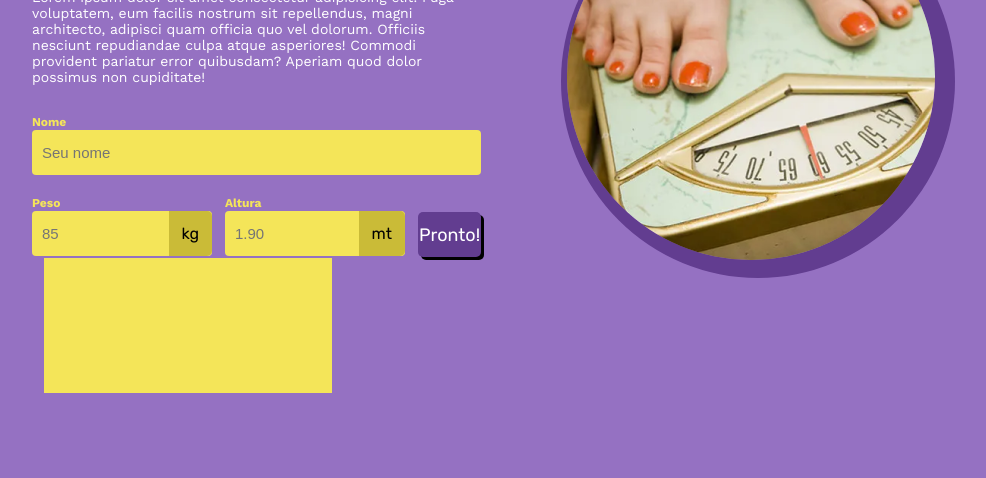
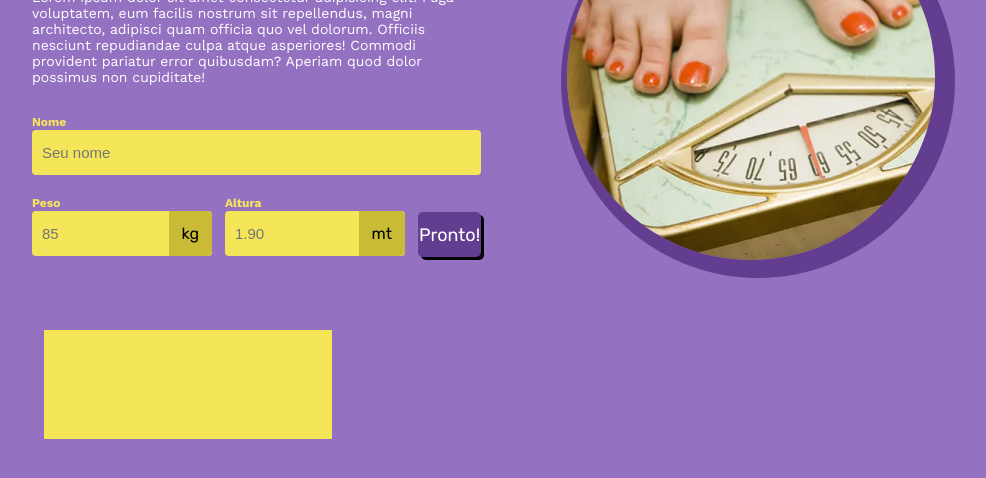
Before and after one commit to Matheus-Msantos/imc-app, a plain HTML site: page index.html in a window 1280 px wide. Shown: the part 158-636 px from the top of the page, without its empty margins (114-1100 px from the left). Drawn offline with nearby package versions, Linux system fonts and the light colour scheme.

Commit message:
Add margin para o resultado

```diff
--- a/css/style.css
+++ b/css/style.css
@@ -170,16 +170,14 @@ form input {
 }
 
 .result-gruop {
-  display: flex;
-  flex-direction: column;
-  flex-wrap: wrap;
   background-color: var(--yellow);
   width: 300px;
-  height: 136px;
+  height: 110px;
   font-weight: 700;
   font-size: 27px;
   color: var(--violetDark);
   box-shadow: 12px 1px 0 inset var(--violet);
+  margin-top: 72px;
 }
 
 .about-tip {
```
